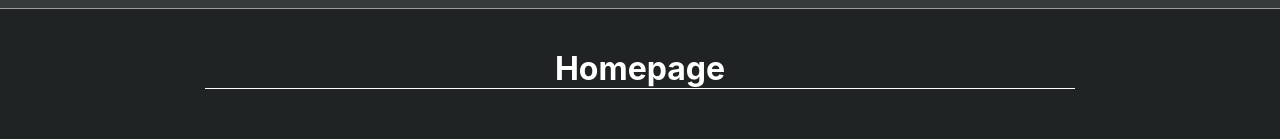
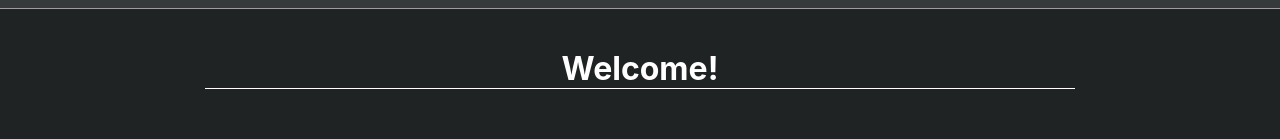
Before and after one commit to JRMartinez91/my_portfolio, a React (Create React App) app: page /home in a window 1280 px wide. Shown: the part 455-594 px from the top of the page. Built offline with nearby package versions, Linux system fonts and the light colour scheme.

Commit message:
touch up

```diff
--- a/src/Components/Homepage.js
+++ b/src/Components/Homepage.js
@@ -8,7 +8,7 @@ class Homepage extends Component {
     render(){
         return(
             <>
-            <h1>Homepage</h1>
+            <h1>Welcome!</h1>
 
 
             </>
```
